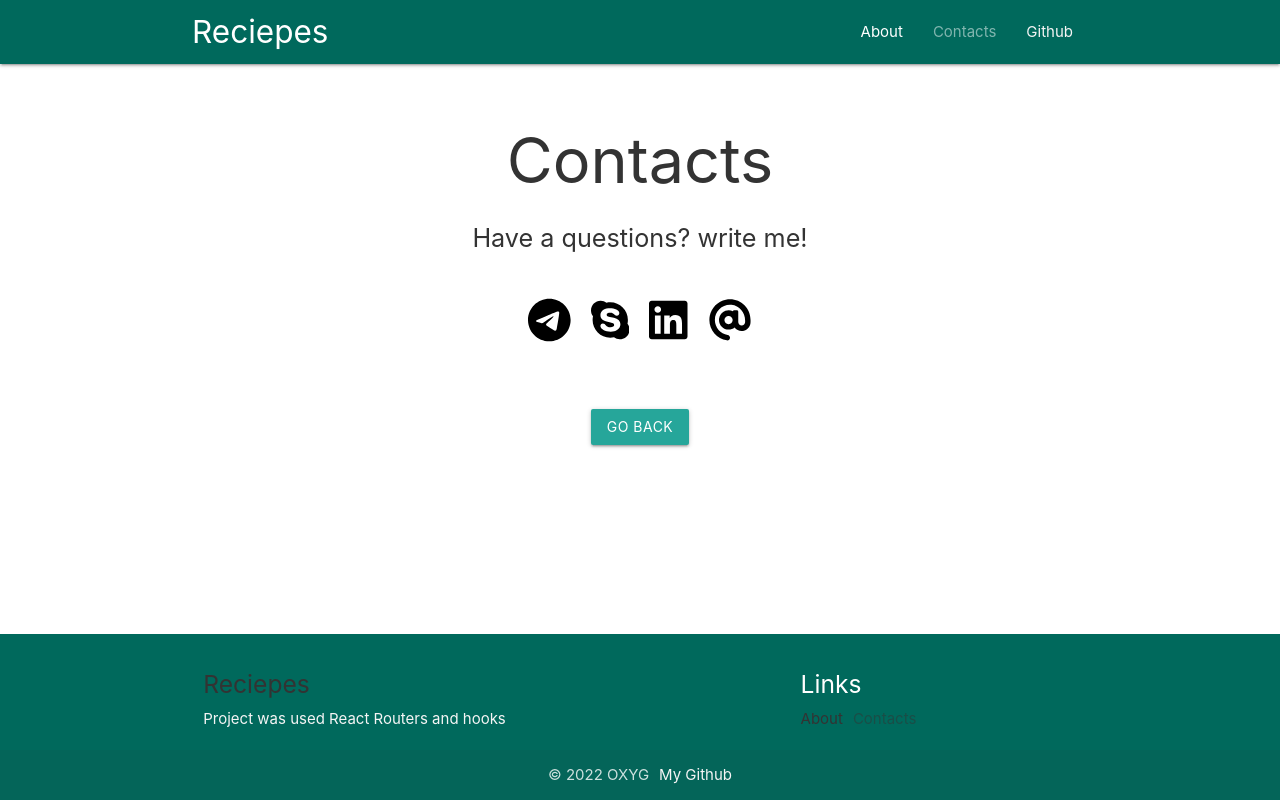
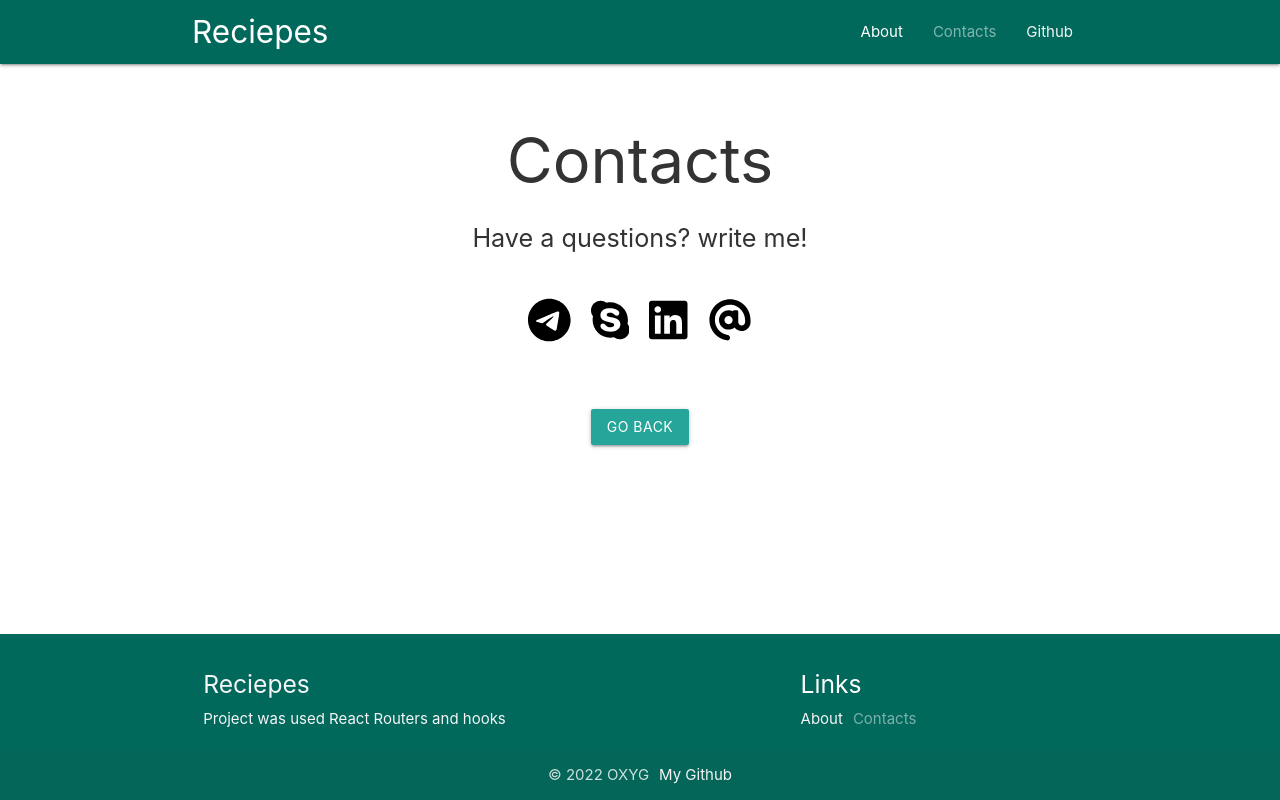
Before and after one commit to oxymc/react-food, a React (Create React App) app: page /react-food/contacts in a window 1280 px wide. Built offline with nearby package versions, Linux system fonts and the light colour scheme.

Commit message:
fix light theme

```diff
--- a/src/layouts/Footer.jsx
+++ b/src/layouts/Footer.jsx
@@ -6,7 +6,7 @@ const Footer = () => {
       <div className="container">
         <div className="row">
           <div className="col l6 s12">
-            <h5 className="white-text"><NavLink to="/">Reciepes</NavLink></h5>
+            <h5 className="white-text"><NavLink to="/" className="grey-text text-lighten-4">Reciepes</NavLink></h5>
             <p className="grey-text text-lighten-4">
               Project was used React Routers and hooks
             </p>
@@ -14,8 +14,8 @@ const Footer = () => {
           <div className="col l4 offset-l2 s12">
             <h5 className="white-text">Links</h5>
             <ul>
-              <li><NavLink to="/about">About</NavLink></li>
-              <li><NavLink to="/contacts">Contacts</NavLink></li>
+              <li><NavLink to="/about" className="grey-text text-lighten-4">About</NavLink></li>
+              <li><NavLink to="/contacts" className="grey-text text-lighten-4">Contacts</NavLink></li>
             </ul>
           </div>
         </div>
```
